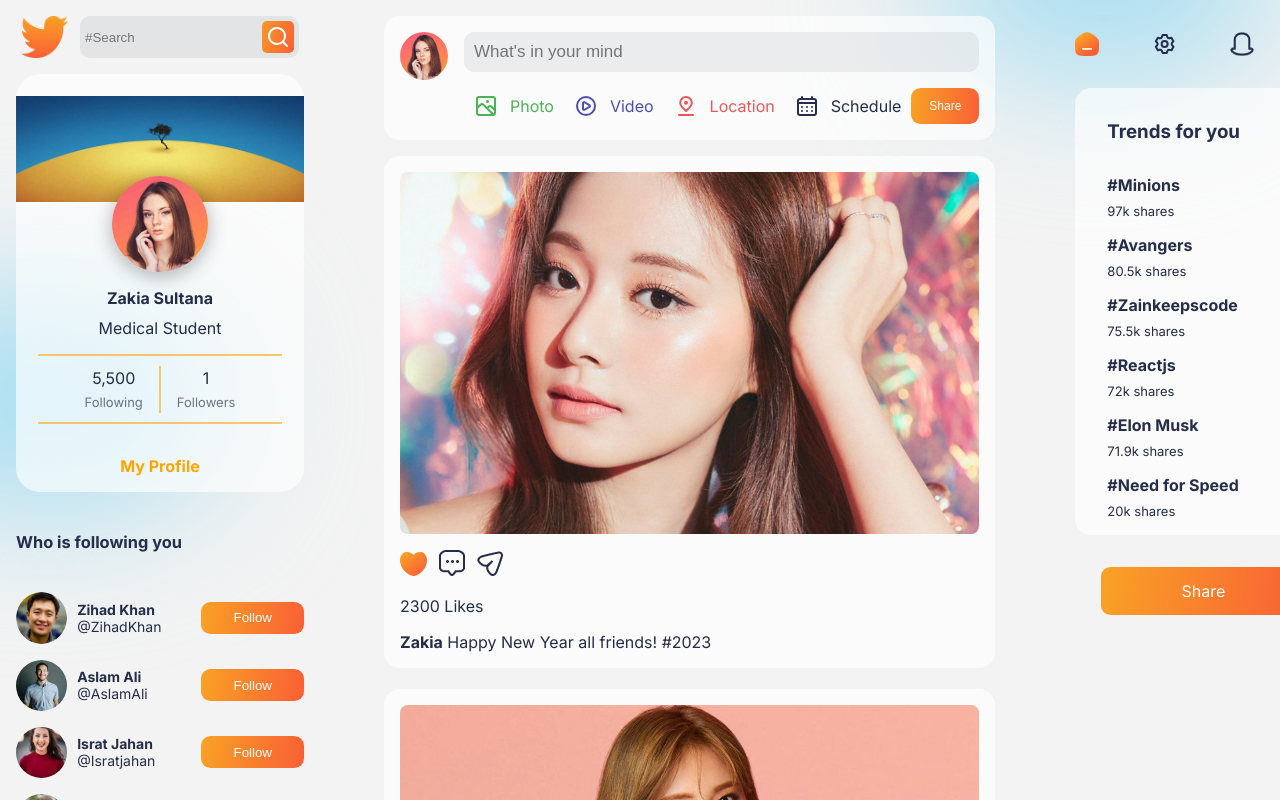
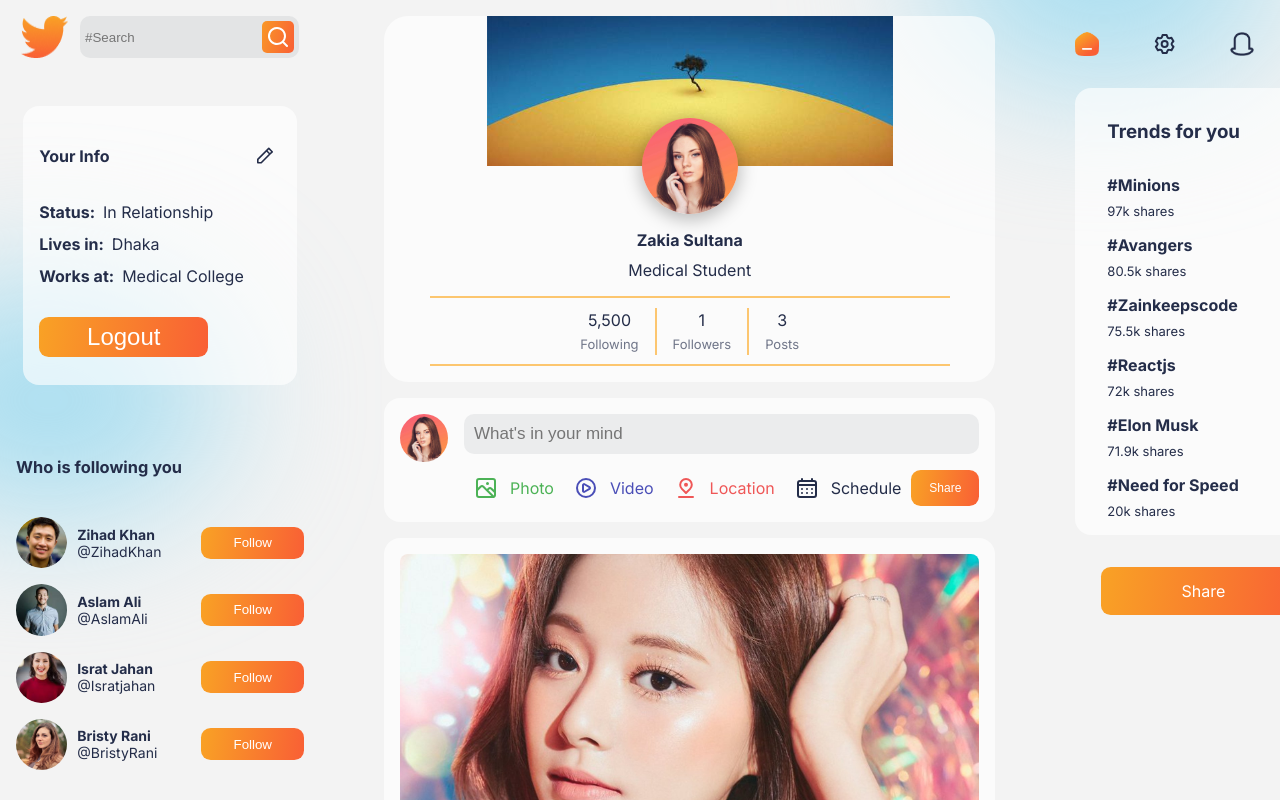
Before and after one commit to A4alif/aurora-social-app, a React (Create React App) app: page / in a window 1280 px wide. Built offline with nearby package versions, Linux system fonts and the light colour scheme.

Commit message:
profile page complete

```diff
--- a/src/App.js
+++ b/src/App.js
@@ -1,16 +1,18 @@
-import './App.css';
-import Home from './pages/home/Home';
+import "./App.css";
+import Home from "./pages/home/Home";
+import Profile from "./pages/profile/Profile";
 
 function App() {
   return (
     <>
-     <div className="app">
-      <div className="container">
-      <div className="blur" style={{top: '-18%', right: '0'}}></div>
-      <div className="blur" style={{top: '36%', left: '-8rem'}}></div>
-      <Home />
+      <div className="app">
+        <div className="container">
+          <div className="blur" style={{ top: "-18%", right: "0" }}></div>
+          <div className="blur" style={{ top: "36%", left: "-8rem" }}></div>
+          {/* <Home /> */}
+          <Profile />
+        </div>
       </div>
-     </div>
     </>
   );
 }
--- /dev/null
+++ b/src/components/InfoCard/InfoCard.js
@@ -0,0 +1,32 @@
+import React from 'react'
+import './infocard.css';
+import { UilPen } from '@iconscout/react-unicons'
+
+const InfoCard = () => {
+  return (
+    <>
+        <div className="infoCard">
+            <div className="infoHead">
+                <h4>Your Info</h4>
+                <UilPen className="icon"/>
+            </div>
+            <div className="info">
+                <span>Status: </span>
+                <span> In Relationship</span>
+            </div>
+            <div className="info">
+                <span>Lives in: </span>
+                <span> Dhaka</span>
+            </div>
+            <div className="info">
+                <span>Works at: </span>
+                <span> Medical College</span>
+            </div>
+
+            <button className='button log-btn'>Logout</button>
+        </div>
+    </>
+  )
+}
+
+export default InfoCard
--- /dev/null
+++ b/src/components/InfoCard/infocard.css
@@ -0,0 +1,36 @@
+.infoCard {
+    display: flex;
+    flex-direction: column;
+    gap: 0.75rem;
+    background-color: var(--cardColor);
+    padding: 1rem;
+    border-radius: 1rem;
+    width: 95%;
+    margin: 2rem 0;
+}
+.infoCard .infoHead{
+    display: flex;
+    justify-content: space-between;
+    align-items: center;
+    padding: 1.5rem 0;
+}
+.infoCard .infoHead .icon{
+    width: 2rem;
+    height: 1.2rem;
+    cursor: pointer;
+}
+.infoCard .info{
+    display: flex;
+    gap: .5rem;
+}
+.infoCard .info >span:nth-of-type(1){
+    font-weight: bold;
+
+}
+.infoCard .log-btn{
+    height: 2.5rem;
+    width: 70%;
+    align-self: start;
+    font-size: 1.5rem;
+    margin: 1.2rem 0 .75rem 0;
+}
--- a/src/components/ProfileCard/ProfileCard.js
+++ b/src/components/ProfileCard/ProfileCard.js
@@ -4,6 +4,7 @@
 import Profile from '../../img/profileImg.jpg';
 
 const ProfileCard = () => {
+    const profilePage = true;
   return (
     <>
         <div className="profileCard">
@@ -27,12 +28,21 @@
                         <span>1</span>
                         <span>Followers</span>
                     </div>
+                    {profilePage && (
+                        <>
+                            <div className="vl"></div>
+                            <div className="follow">
+                                <span>3</span>
+                                <span>Posts</span>
+                            </div>
+                        </>
+                    )}
                 </div>
                 <hr />
 
             </div>
+            {profilePage? '' : <span>My Profile</span>}
 
-            <span>My Profile</span>
         </div>
     </>
   )
--- /dev/null
+++ b/src/components/ProfileLeft/ProfileLeft.js
@@ -0,0 +1,19 @@
+import React from 'react'
+import FollowersCard from '../FollowersCard/FollowersCard'
+import InfoCard from '../InfoCard/InfoCard'
+import LogoSearch from '../LogoSearch/LogoSearch'
+import './profileleft.css'
+
+const ProfileLeft = () => {
+  return (
+    <>
+        <div className="profileLeft">
+            <LogoSearch />
+            <InfoCard />
+            <FollowersCard />
+        </div>
+    </>
+  )
+}
+
+export default ProfileLeft
--- /dev/null
+++ b/src/components/ProfileLeft/profileleft.css
@@ -0,0 +1,7 @@
+.profileLeft{
+    display: flex;
+    flex-direction: column;
+    gap: 1rem;
+    align-items: center;
+
+}
--- /dev/null
+++ b/src/pages/profile/Profile.js
@@ -0,0 +1,27 @@
+import React from 'react'
+import Posts from '../../components/Posts/Posts';
+import PostShare from '../../components/PostShare/PostShare';
+import PostSide from '../../components/PostSide/PostSide';
+import ProfileCard from '../../components/ProfileCard/ProfileCard';
+import ProfileLeft from '../../components/ProfileLeft/ProfileLeft';
+import RightSide from '../../components/RightSide/RightSide';
+import './profile.css';
+
+const Profile = () => {
+  return (
+    <>
+      <div className="profile">
+        <ProfileLeft />
+        <div className="profileCenter">
+          <ProfileCard />
+          {/* add postslide  */}
+          <PostShare />
+          <Posts />
+        </div>
+        <RightSide />
+      </div>
+    </>
+  )
+}
+
+export default Profile
--- /dev/null
+++ b/src/pages/profile/profile.css
@@ -0,0 +1,12 @@
+.profile {
+  position: relative;
+  display: grid;
+  grid-template-columns: 18rem auto 18rem;
+}
+.profileCenter {
+  display: flex;
+  flex-direction: column;
+  gap: 1rem;
+  height: 100vh;
+  padding: 0 5rem;
+}
```
